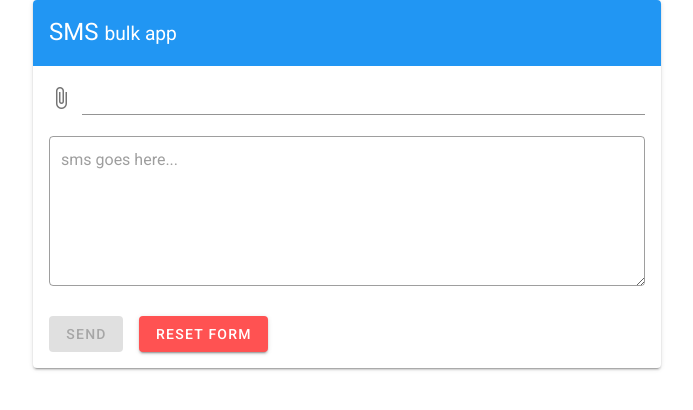
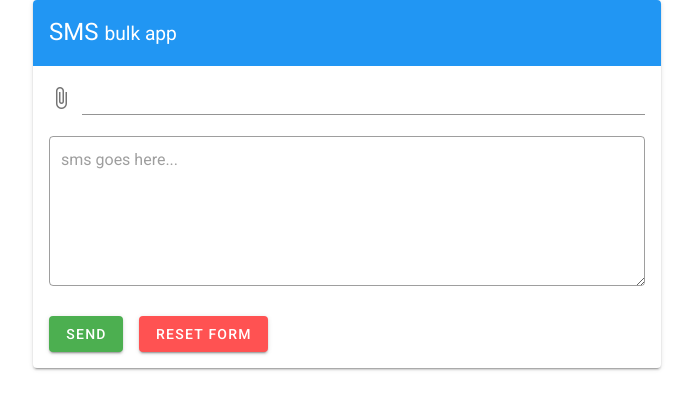
Before and after one commit to Netpoc/sms, a Vue app: page / in a window 1280 px wide. Shown: the top 410 px of the page, without its empty margins (293-986 px from the left). Built offline with nearby package versions, Linux system fonts and the light colour scheme.

Commit message:
testing page

```diff
--- a/src/components/HelloWorld.vue
+++ b/src/components/HelloWorld.vue
@@ -20,8 +20,6 @@
   truncate-length="15"
 ></v-file-input>
 
-
-
     <v-textarea
           outlined
           name="input-7-4"
@@ -29,10 +27,8 @@
           placeholder="sms goes here..."
         ></v-textarea>
 
+    <v-btn
 
-
-    <v-btn
-      :disabled="!valid"
       color="success"
       class="mr-4"
       @click="validate"
```
